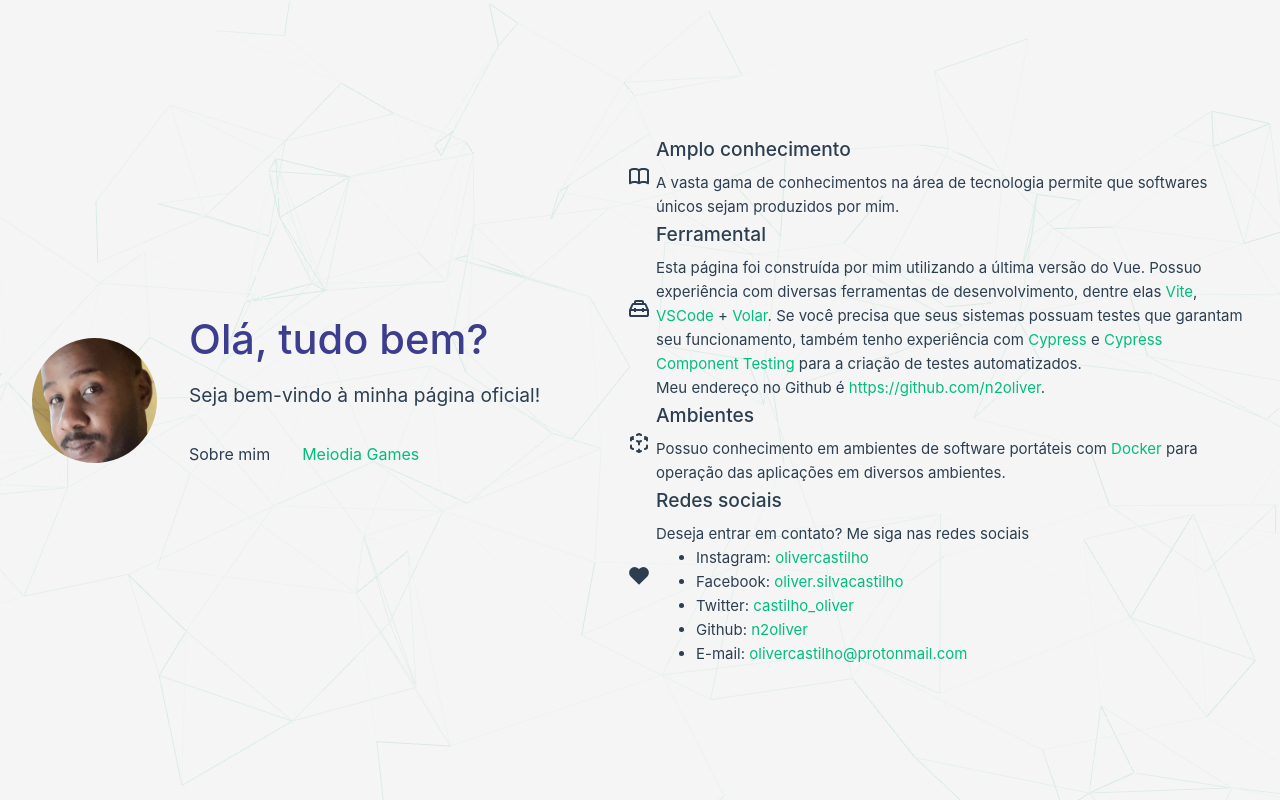
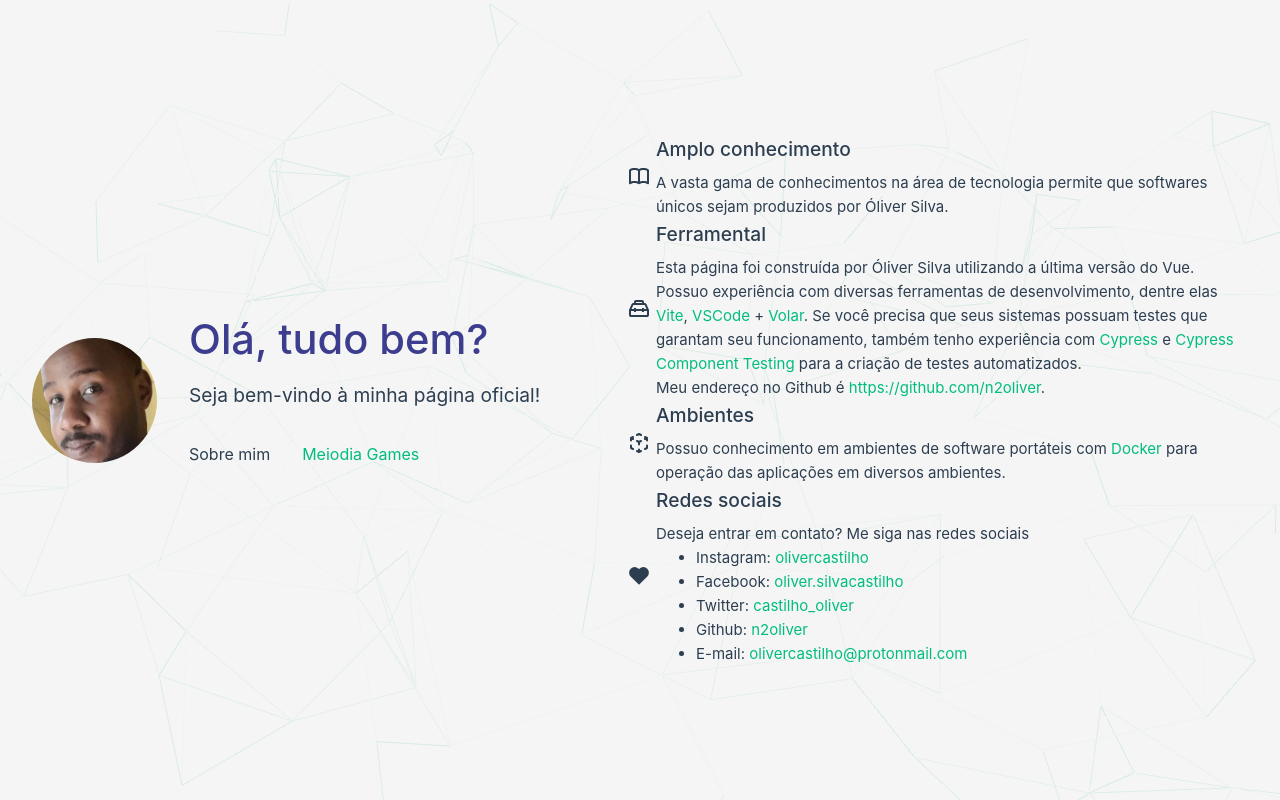
Before and after one commit to n2oliver/oliversilva, a Vue app: page / in a window 1280 px wide. Built offline with nearby package versions, Linux system fonts and the light colour scheme.

Commit message:
Mudança de pessoa

```diff
--- a/src/components/TheWelcome.vue
+++ b/src/components/TheWelcome.vue
@@ -14,7 +14,7 @@ import SupportIcon from './icons/IconSupport.vue'
     </template>
     <template #heading>Amplo conhecimento</template>
 
-    A vasta gama de conhecimentos na área de tecnologia permite que softwares únicos sejam produzidos por mim.
+    A vasta gama de conhecimentos na área de tecnologia permite que softwares únicos sejam produzidos por Óliver Silva.
   </WelcomeItem>
 
   <WelcomeItem>
@@ -23,7 +23,7 @@ import SupportIcon from './icons/IconSupport.vue'
     </template>
     <template #heading>Ferramental</template>
 
-    Esta página foi construída por mim utilizando a última versão do Vue. Possuo experiência com diversas ferramentas de desenvolvimento, dentre elas
+    Esta página foi construída por Óliver Silva utilizando a última versão do Vue. Possuo experiência com diversas ferramentas de desenvolvimento, dentre elas
     <a href="https://vitejs.dev/guide/features.html" target="_blank" rel="noopener">Vite</a>,
     <a href="https://code.visualstudio.com/" target="_blank" rel="noopener">VSCode</a> +
     <a href="https://github.com/johnsoncodehk/volar" target="_blank" rel="noopener">Volar</a>.
```
